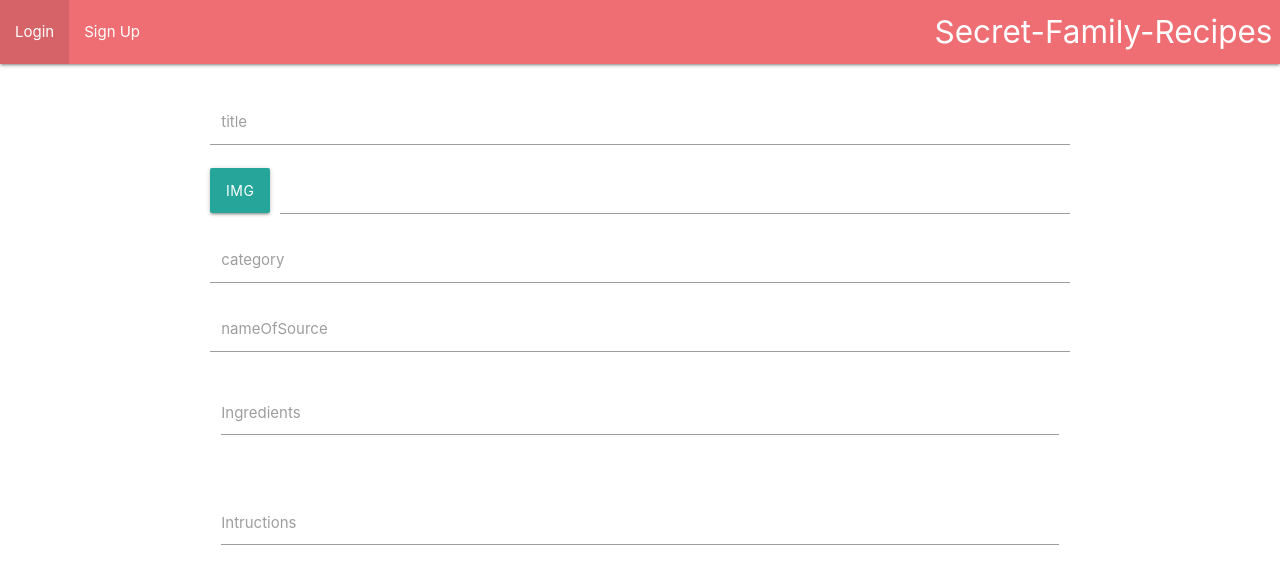
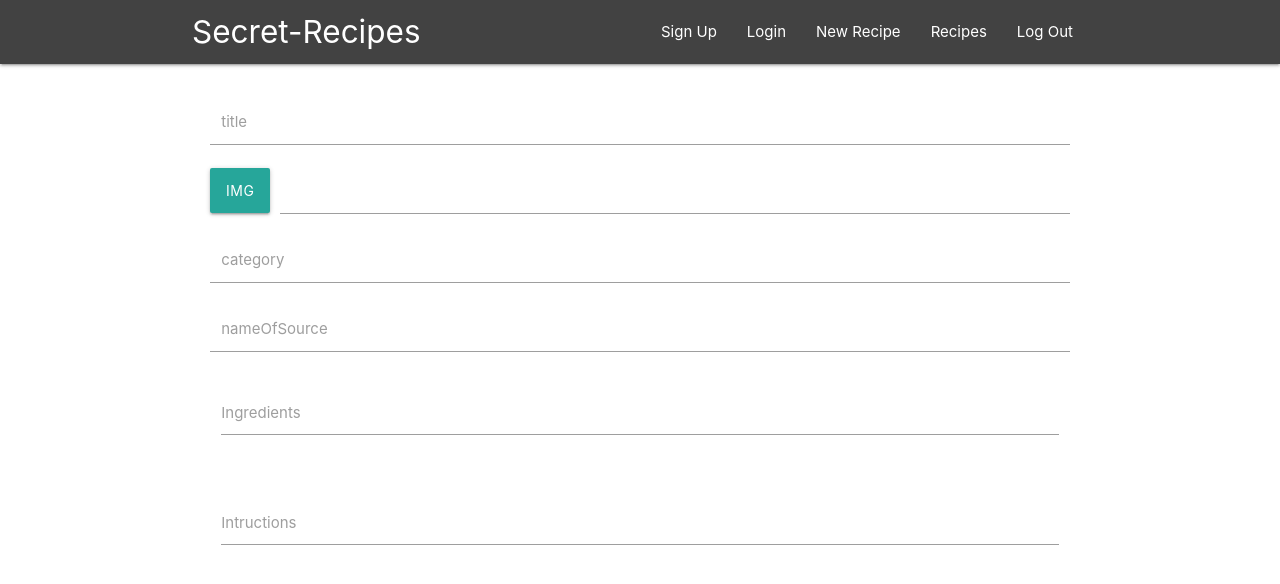
Before and after one commit to family-recipes-buildweek/Rogelio-Caballero-front-end, a React (Create React App) app in the folder recipes/: page /recipeForm in a window 1280 px wide. Shown: the top 584 px of the page. Built offline with nearby package versions, Linux system fonts and the light colour scheme.

Commit message:
got link to work for the details portion but still need to render it

```diff
--- a/recipes/src/App.js
+++ b/recipes/src/App.js
@@ -3,26 +3,29 @@ import NavBar from './components/layout/NavBar'
 import RecipeList from './components/recipes/RecipeList'
 
 
-import { BrowserRouter as Router, Route, Link } from 'react-router-dom';
+import { BrowserRouter as Router, Route,Switch} from 'react-router-dom';
 import 'materialize-css/dist/css/materialize.min.css';
 import './App.css';
 import SignIn from "./components/auth/SignIn"
 import RecipeForm from './components/recipes/RecipeForm'
-import RecipeDetails from './components/recipes/RecipeDetails'
+
 import SignUp from "./components/auth/SignUp"
+import RecipeDetails from './components/recipes/RecipeDetails';
 
 function App() {
   return (
 
     <Router>
        <NavBar/>
-    <div className="App">
-    <Route path="/login" component={SignIn}/>
-    <Route path="/signup" component={SignUp}/>
-    <Route path="/recipes" component={RecipeList}/>
-    <Route path="/recipeForm" component={RecipeForm}/>
-    <Route path="/recipe/:id" component={RecipeDetails}/>
-    </div>
+        <div className="App">
+        <Switch>
+        <Route  path="/login" component={SignIn}/>
+        <Route path="/register" component={SignUp}/>
+        <Route path="/recipes" component={RecipeList}/>
+        <Route path="/recipeForm" component={RecipeForm}/>
+
+        </Switch>
+        </div>
     </Router>
 
   );
--- a/recipes/src/components/layout/NavBar.js
+++ b/recipes/src/components/layout/NavBar.js
@@ -1,19 +1,19 @@
 import React from 'react'
-// import { Link } from 'react-router-dom'
+import { Link } from 'react-router-dom'
 
+import SignedInLinks from './SignedInLinks'
+import SignedOutLinks from './SignedOutLinks'
 
 const NavBar =(props)=>{
 return(
-    <nav>
-    <div class="nav-wrapper">
-      <a href="#" class="brand-logo right">Secret-Family-Recipes</a>
-      <ul id="nav-mobile" class="left hide-on-med-and-down">
-        <li><a href="sass.html">Login</a></li>
-        <li><a href="badges.html">Sign Up</a></li>
-        <li><a href="collapsible.html"></a></li>
-      </ul>
-    </div>
-  </nav>
+  <nav className="nav-wrapper grey darken-3">
+  <div className="container">
+    <Link to='/' className="brand-logo">Secret-Recipes</Link>
+    <SignedInLinks/>
+    <SignedOutLinks/>
+
+  </div>
+</nav>
 )
 
 }
--- /dev/null
+++ b/recipes/src/components/layout/SignedInLinks.js
@@ -0,0 +1,17 @@
+import React from 'react'
+import { NavLink } from 'react-router-dom'
+
+
+
+const SignedInLinks = (props) => {
+    return (
+      <div>
+        <ul className="right">
+          <li><NavLink to='/recipeForm'>New Recipe</NavLink></li>
+          <li><NavLink to='/recipes'>Recipes</NavLink></li>
+          <li><NavLink to='/Login'>Log Out</NavLink></li>
+        </ul>
+      </div>
+    )
+  }
+  export default SignedInLinks;
--- /dev/null
+++ b/recipes/src/components/layout/SignedOutLinks.js
@@ -0,0 +1,14 @@
+import React from 'react'
+import { NavLink } from 'react-router-dom'
+
+const SignedOutLinks = () => {
+  return (
+    <div>
+      <ul className="right">
+        <li><NavLink to="/register">Sign Up</NavLink></li>
+        <li><NavLink to='/login'>Login</NavLink></li>
+      </ul>
+    </div>
+  )
+}
+export default SignedOutLinks
--- a/recipes/src/components/recipes/RecipeDetails.js
+++ b/recipes/src/components/recipes/RecipeDetails.js
@@ -3,14 +3,26 @@ import React from 'react'
 
 
 
-const RecipeDetails =(props)=>{
+const RecipeDetails=(props)=>{
+
+    const recipe=props.recipes.find(
+        thing=>`${thing.id}`===props.match.params.id
+    )
+        return (
+            <div>
+            <p>{recipe.title}</p>
+            <p>{recipe.img}</p>
+            <p>{recipe.category}</p>
+            <p>{recipe.nameOfSource}</p>
+            <p>{recipe.Ingredients}</p>
+            <p>{recipe.Instructions}</p>
+
+            </div>
 
 
+        )
+
+    }
 
 
-
-
-
-
-}
-export default RecipeDetails;
+    export default RecipeDetails;
--- a/recipes/src/components/recipes/RecipeForm.js
+++ b/recipes/src/components/recipes/RecipeForm.js
@@ -4,7 +4,7 @@ import React from 'react'
 
 class RecipeForm extends React.Component{
         state={
-        title:'',
+        Title:'',
         img:'',
         category:'',
         nameOfSource:'',
--- a/recipes/src/components/recipes/RecipeList.js
+++ b/recipes/src/components/recipes/RecipeList.js
@@ -5,8 +5,9 @@ import './recipes.css'
 import styled from 'styled-components'
 import RecipeForm from "./RecipeForm"
 import SearchBar from './SearchBar'
-
-
+import {Link} from 'react-router-dom'
+import RecipeDetails from './RecipeDetails';
+import { BrowserRouter as Router, Route,Switch} from 'react-router-dom';
 
 
 
@@ -91,6 +92,8 @@ class FriendsList extends React.Component {
                     Ingredients:'1 pound ground beef 70-80% leantablespoon Chili Powde teaspoon Sal teaspoon Cumin teaspoon Dried Oreganoteaspoon Garlic Powde teaspoon Onion Powdercup tomato sauce',
 
                 },
+
+
             ]
     }
 }
@@ -100,6 +103,7 @@ class FriendsList extends React.Component {
 render(){
 
     return (
+
         <div className="list">
         <h1>Recipes</h1>
 
@@ -108,12 +112,15 @@ render(){
         <div className="test">
         {this.state.recipes.map(recipe=>{
             return (
+                <Link to={`/recipe/${recipe.id}`}>
                 <RecipeSummary recipe={recipe}/>
+                </Link>
             )
         })}
+
         </div>
+        <Route path="/recipe/:id" render={props=> <RecipeDetails {...props} recipes={this.state.recipes}/>}/>
         </div>
-
 
         </div>
 
--- a/recipes/src/components/recipes/RecipeSummary.js
+++ b/recipes/src/components/recipes/RecipeSummary.js
@@ -1,4 +1,5 @@
 import React from 'react';
+
 
 
 const RecipeSummary =(props)=>{
--- a/recipes/src/index.js
+++ b/recipes/src/index.js
@@ -9,7 +9,7 @@ import thunk from 'redux-thunk';
 
 
 
-const store =createStore(rootReducer,applyMiddleware(thunk))
+const store =createStore(rootReducer)
 
 
 ReactDOM.render(
@@ -18,4 +18,4 @@ ReactDOM.render(
     </Provider>
 
 
-   , document.getElementById('root'));
+, document.getElementById('root'));
--- a/recipes/src/store/reducers/authReducer.js
+++ b/recipes/src/store/reducers/authReducer.js
@@ -1,45 +1,45 @@
 
-const initState = {
-    authError: null
-  }
+// const initState = {
+//     authError: null
+//   }
 
-  const authReducer = (state = initState, action) => {
-    switch(action.type){
-      case 'LOGIN_ERROR':
-        console.log('login error');
-        return {
-          ...state,
-          authError: 'Login failed'
-        }
+//   const authReducer = (state = initState, action) => {
+//     switch(action.type){
+//       case 'LOGIN_ERROR':
+//         console.log('login error');
+//         return {
+//           ...state,
+//           authError: 'Login failed'
+//         }
 
-      case 'LOGIN_SUCCESS':
-        console.log('login success');
-        return {
-          ...state,
-          authError: null
-        }
+//       case 'LOGIN_SUCCESS':
+//         console.log('login success');
+//         return {
+//           ...state,
+//           authError: null
+//         }
 
-      case 'SIGNOUT_SUCCESS':
-        console.log('signout success');
-        return state;
+//       case 'SIGNOUT_SUCCESS':
+//         console.log('signout success');
+//         return state;
 
-      case 'SIGNUP_SUCCESS':
-        console.log('signup success')
-        return {
-          ...state,
-          authError: null
-        }
+//       case 'SIGNUP_SUCCESS':
+//         console.log('signup success')
+//         return {
+//           ...state,
+//           authError: null
+//         }
 
-      case 'SIGNUP_ERROR':
-        console.log('signup error')
-        return {
-          ...state,
-          authError: action.err.message
-        }
+//       case 'SIGNUP_ERROR':
+//         console.log('signup error')
+//         return {
+//           ...state,
+//           authError: action.err.message
+//         }
 
-      default:
-        return state
-    }
-  };
+//       default:
+//         return state
+//     }
+//   };
 
-  export default authReducer;
+//   export default authReducer;
--- a/recipes/src/store/reducers/recipeReducer.js
+++ b/recipes/src/store/reducers/recipeReducer.js
@@ -77,7 +77,7 @@ const initState = {
 
 }
 
-const projectReducer = (state = initState, action) => {
+const recipeReducer = (state = initState, action) => {
   switch (action.type) {
     case 'CREATE_RECIPE_SUCCESS':
       console.log('create project success');
@@ -90,4 +90,4 @@ const projectReducer = (state = initState, action) => {
   }
 };
 
-export default projectReducer;
+export default recipeReducer;
```
Lines whose indentation alone changed are shown as unchanged.
